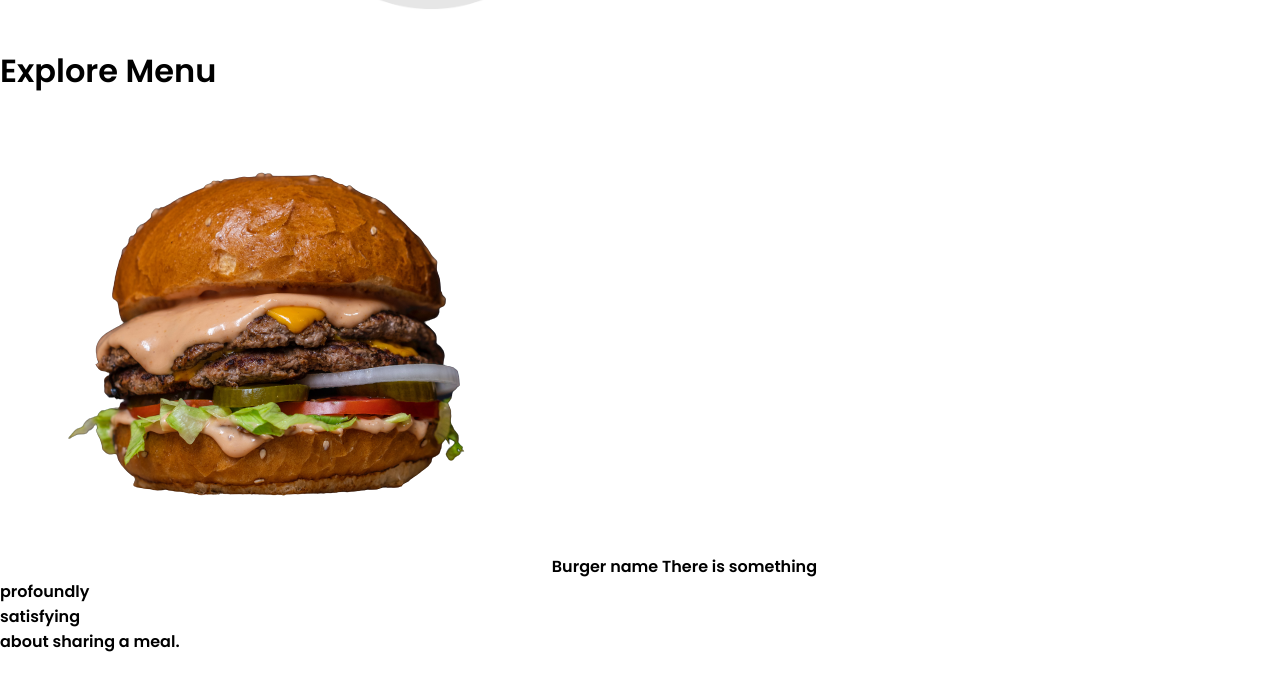
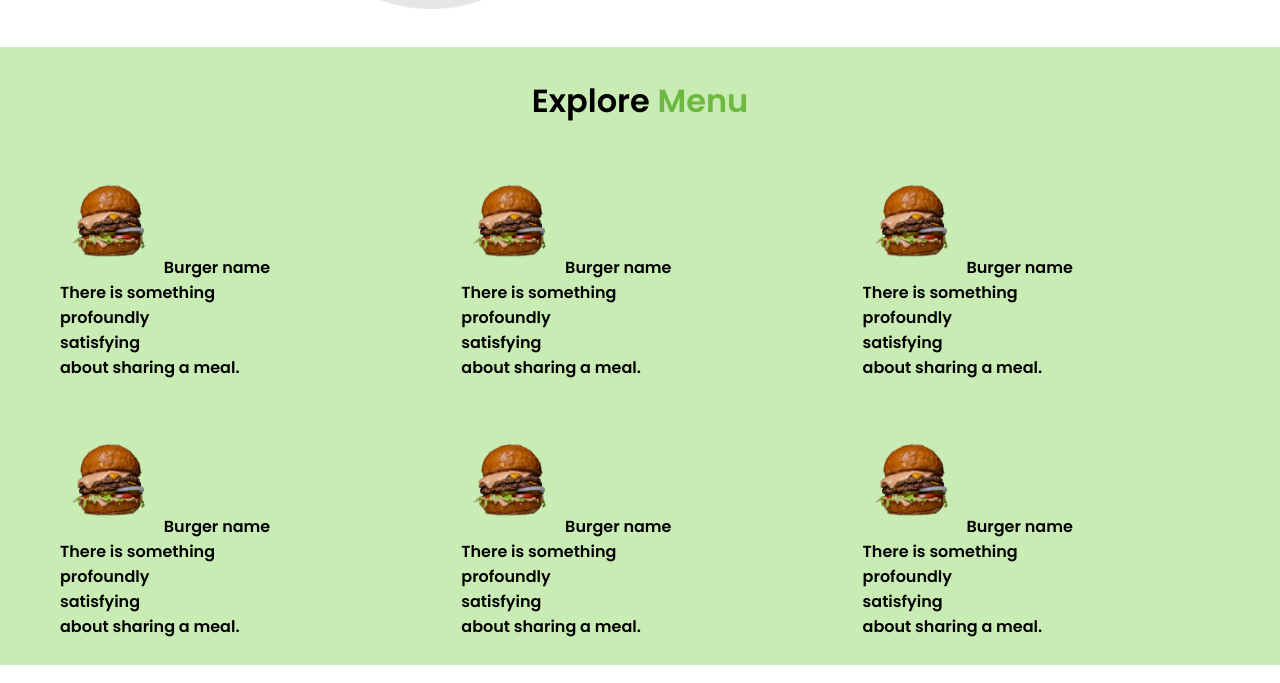
Before and after one commit to Annaliskirwa/__Street_Food_Website, a plain HTML site: page index.html in a window 1280 px wide. Shown: the part 1137-1820 px from the top of the page. Drawn offline with Linux system fonts and the light colour scheme.

Commit message:
It will set the menu in two rows

```diff
--- a/index.css
+++ b/index.css
@@ -81,3 +81,29 @@ nav h1::first-letter{
 #about p, #about h1{
     text-align: center;
 }
+#ourmenu{
+    background-color: #C9ECB5;
+}
+#ourmenu h1{
+    text-align: center;
+    padding-top: 30px;
+}
+#ourmenu h1 span:first-child{
+    color: black;
+}
+#ourmenu h1 span:last-child{
+    color: #6CB840;
+}
+#column {
+    float: left;
+    width: 31%;
+    padding: 10px;
+  }
+  #row::after {
+    content: "";
+    clear: both;
+    display: table;
+  }
+  #row{
+      padding-left: 50px;
+  }
--- a/index.html
+++ b/index.html
@@ -55,44 +55,56 @@
                 </p>
             </div>
             <div id="ourmenu">
-                <h1> Explore Menu</h1>
-                <div id="menu">
-                    <p><img src = "amirali-mirhashemian-sc5sTPMrVfk-unsplash-removebg-preview.png"> <strong>Burger name</strong>
+                <h1><span>Explore </span><span>Menu</span></h1>
+                <div id="row">
+                    <div id="column">
+                    <p><img src = "amirali-mirhashemian-sc5sTPMrVfk-unsplash-removebg-preview.png" height="100px" width="100px"> <strong>Burger name</strong><br>
                         There is something<br>
                          profoundly<br>
                           satisfying <br>
                         about sharing a meal.
                      </p>
-                     <p><img src = "amirali-mirhashemian-sc5sTPMrVfk-unsplash-removebg-preview.png"> <strong>Burger name</strong>
+                    </div>
+                    <div id="column">
+                     <p><img src = "amirali-mirhashemian-sc5sTPMrVfk-unsplash-removebg-preview.png"  height="100px" width="100px"> <strong>Burger name</strong><br>
                         There is something<br>
                          profoundly<br>
                           satisfying <br>
                         about sharing a meal.
                      </p>
-                     <p><img src = "amirali-mirhashemian-sc5sTPMrVfk-unsplash-removebg-preview.png"> <strong>Burger name</strong>
+                    </div>
+                    <div id="column">
+                     <p ><img src = "amirali-mirhashemian-sc5sTPMrVfk-unsplash-removebg-preview.png"  height="100px" width="100px"> <strong>Burger name</strong><br>
                         There is something<br>
                          profoundly<br>
                           satisfying <br>
                         about sharing a meal.
                      </p>
-                     <p><img src = "amirali-mirhashemian-sc5sTPMrVfk-unsplash-removebg-preview.png"> <strong>Burger name</strong>
+                    </div>
+                    <div id="column">
+                     <p><img src = "amirali-mirhashemian-sc5sTPMrVfk-unsplash-removebg-preview.png"  height="100px" width="100px"> <strong>Burger name</strong><br>
                         There is something<br>
                          profoundly<br>
                           satisfying <br>
                         about sharing a meal.
                      </p>
-                     <p><img src = "amirali-mirhashemian-sc5sTPMrVfk-unsplash-removebg-preview.png"> <strong>Burger name</strong>
+                    </div>
+                    <div id="column">
+                     <p><img src = "amirali-mirhashemian-sc5sTPMrVfk-unsplash-removebg-preview.png"  height="100px" width="100px"> <strong>Burger name</strong><br>
                         There is something<br>
                          profoundly<br>
                           satisfying <br>
                         about sharing a meal.
                      </p>
-                     <p><img src = "amirali-mirhashemian-sc5sTPMrVfk-unsplash-removebg-preview.png"> <strong>Burger name</strong>
+                    </div>
+                    <div id="column">
+                     <p><img src = "amirali-mirhashemian-sc5sTPMrVfk-unsplash-removebg-preview.png"  height="100px" width="100px"> <strong>Burger name</strong><br>
                         There is something<br>
                          profoundly<br>
                           satisfying <br>
                         about sharing a meal.
                      </p>
+                    </div>
                 </div>
             </div>
             <div id="happyhour">
```
